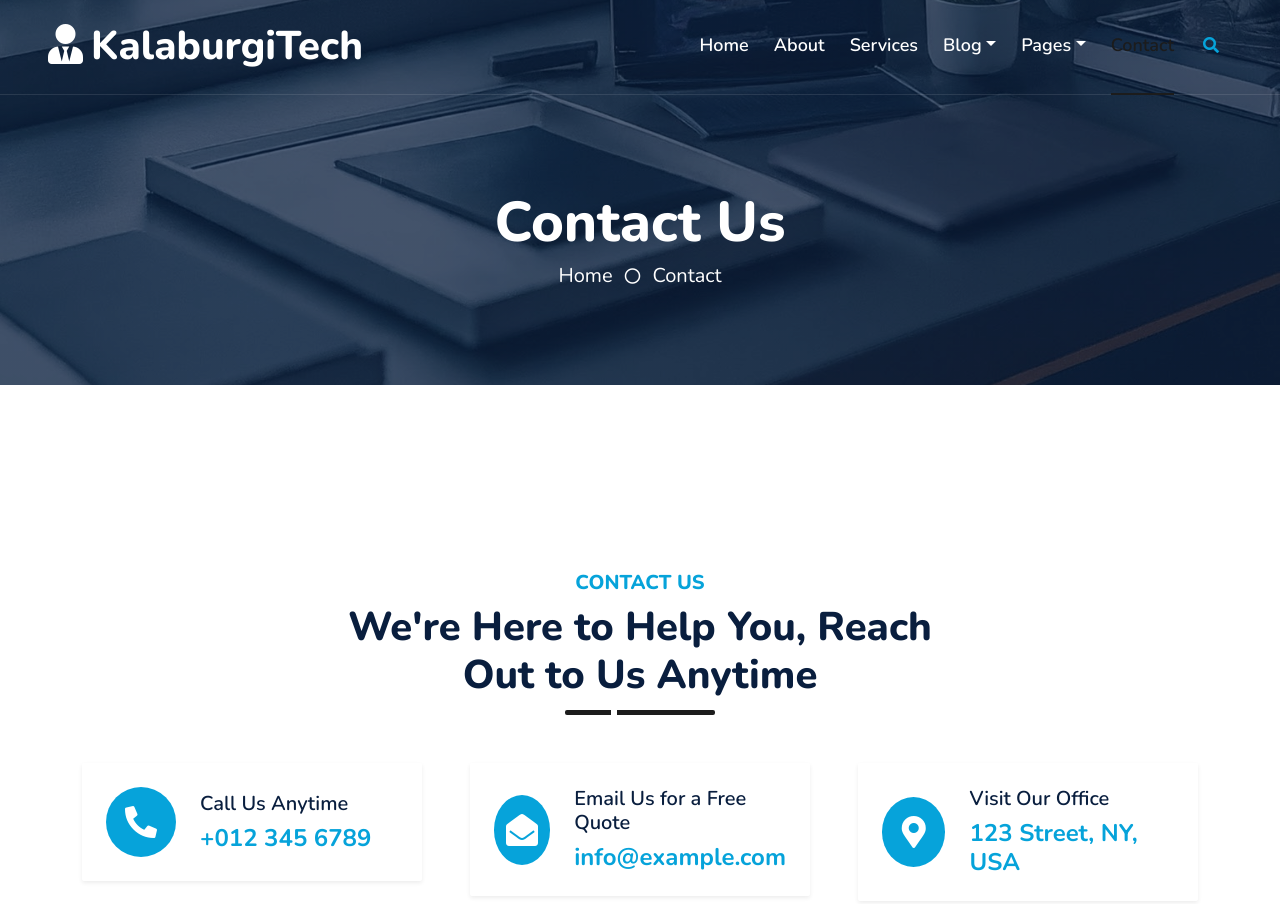
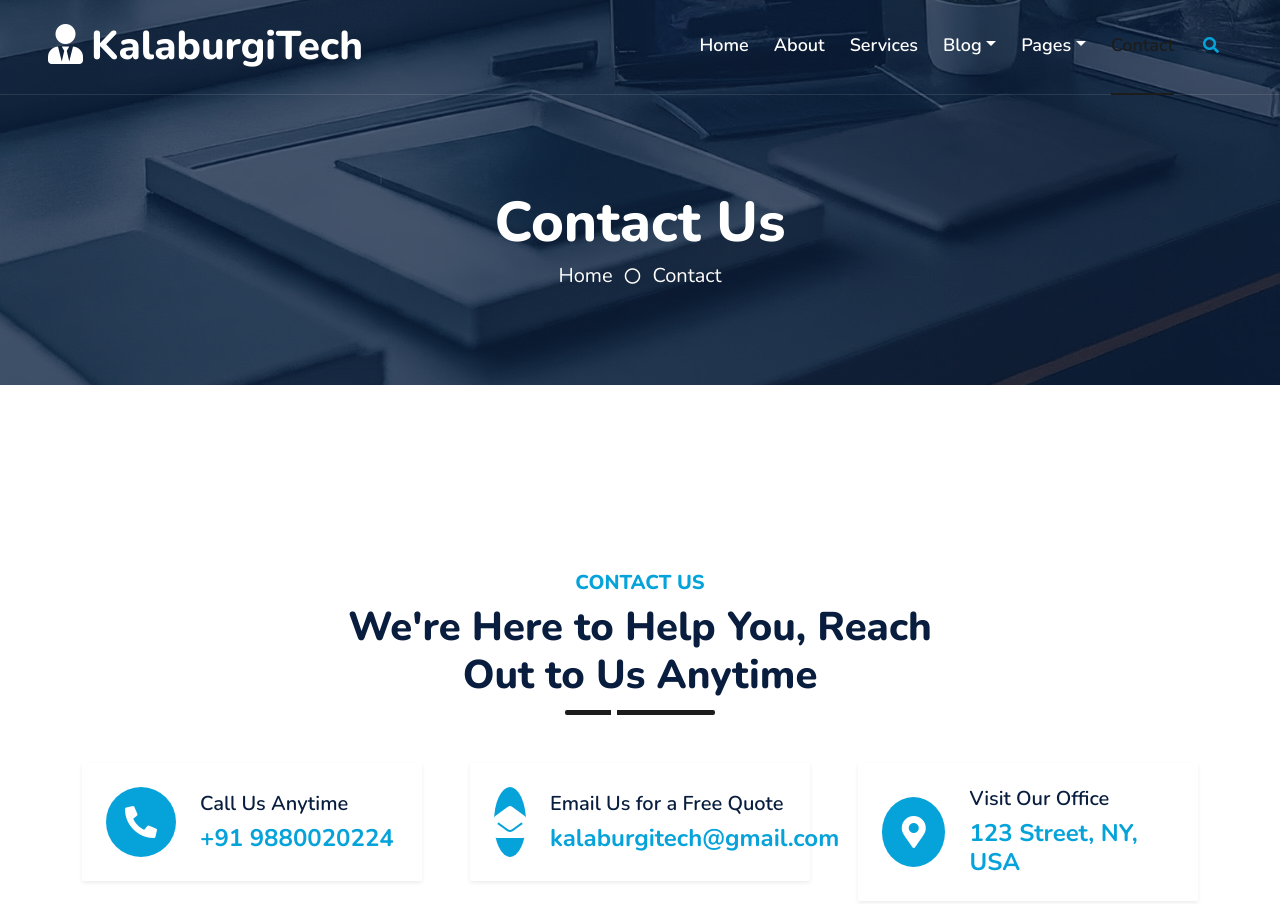
Before and after one commit to kalaburagitech/kalaburagitech.com, a plain HTML site: page contact.html in a window 1280 px wide. Shown: the part 48-952 px from the top of the page. Drawn offline with nearby package versions, Linux system fonts and the light colour scheme.

Commit message:
css added in the pages

```diff
--- a/contact.html
+++ b/contact.html
@@ -149,7 +149,7 @@
                         </div>
                         <div class="ps-4">
                             <h5 class="mb-2">Call Us Anytime</h5>
-                            <h4 class="text-primary mb-0">+012 345 6789</h4>
+                            <h4 class="text-primary mb-0">+91 9880020224</h4>
                         </div>
                     </div>
                 </div>
@@ -160,7 +160,7 @@
                         </div>
                         <div class="ps-4">
                             <h5 class="mb-2">Email Us for a Free Quote</h5>
-                            <h4 class="text-primary mb-0">info@example.com</h4>
+                            <h4 class="text-primary mb-0">kalaburgitech@gmail.com</h4>
                         </div>
                     </div>
                 </div>
```
Also changed, not shown: price.html (+1 -1 lines), quote.html (+1 -1 lines), service.html (+1 -1 lines).
